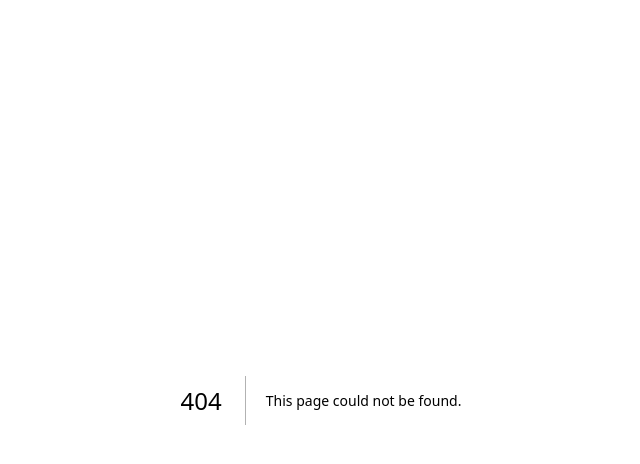
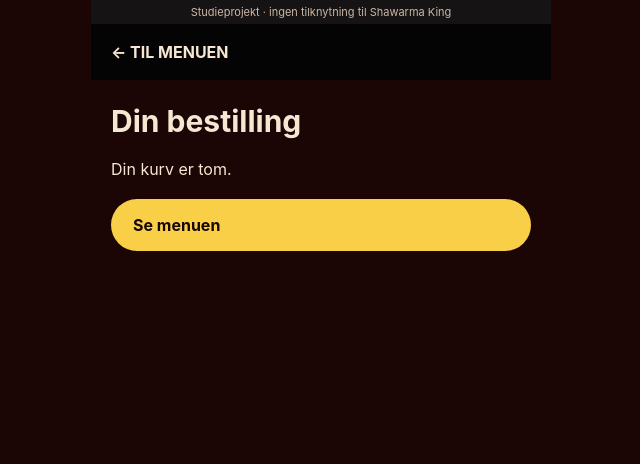
Before and after one commit to Jarl002/Shawarma-King, a Next.js app: page /kurv in a window 1280 px wide. Before the commit this address had no page. Shown: the top 464 px of the page, without its empty margins (319-959 px from the left). Built offline with nearby package versions, Linux system fonts and the light colour scheme.

Commit message:
Vis og redigér den aktive kurv

```diff
--- a/app/cart.tsx
+++ b/app/cart.tsx
@@ -10,7 +10,7 @@ export type CartItem = {
   quantity: number;
 };
 
-function itemKey(item: CartItem) {
+export function itemKey(item: CartItem) {
   return JSON.stringify([item.productId, item.choices, item.unitPrice]);
 }
 
@@ -28,10 +28,22 @@ function useCartState() {
     });
   }
 
+  function changeQuantity(key: string, delta: number) {
+    setItems((current) => current
+      .map((line) => itemKey(line) === key
+        ? { ...line, quantity: line.quantity + delta }
+        : line)
+      .filter((line) => line.quantity > 0));
+  }
+
+  function clearCart() {
+    setItems([]);
+  }
+
   const count = items.reduce((sum, item) => sum + item.quantity, 0);
   const total = items.reduce((sum, item) => sum + item.unitPrice * item.quantity, 0);
 
-  return { items, count, total, addItem };
+  return { items, count, total, addItem, changeQuantity, clearCart };
 }
 
 const CartContext = createContext<ReturnType<typeof useCartState> | null>(null);
--- /dev/null
+++ b/app/kurv/cart-view.tsx
@@ -0,0 +1,47 @@
+"use client";
+
+import Link from "next/link";
+import { itemKey, useCart } from "../cart";
+import menuStyles from "../menu/menu.module.css";
+import styles from "./cart.module.css";
+
+export default function CartView() {
+  const { items, total, changeQuantity, clearCart } = useCart();
+
+  if (items.length === 0) {
+    return (
+      <>
+        <p>Din kurv er tom.</p>
+        <Link className={menuStyles.cartSummary} href="/menu">Se menuen</Link>
+      </>
+    );
+  }
+
+  return (
+    <>
+      <button className={styles.reset} type="button" onClick={clearCart}>Nulstil</button>
+      <ul className={menuStyles.products}>
+        {items.map((item) => {
+          const key = itemKey(item);
+          const choiceLabel = [item.name, ...item.choices].join(", ");
+
+          return (
+            <li key={key} className={styles.line}>
+              <div>
+                <h2>{item.name}</h2>
+                {item.choices.length > 0 && <p>{item.choices.join(" · ")}</p>}
+                <strong>{item.unitPrice * item.quantity} kr.</strong>
+              </div>
+              <div className={styles.quantity} role="group" aria-label={`Antal for ${choiceLabel}`}>
+                <button type="button" onClick={() => changeQuantity(key, -1)} aria-label={`Fjern én ${choiceLabel}`}>−</button>
+                <output>{item.quantity}</output>
+                <button type="button" onClick={() => changeQuantity(key, 1)} aria-label={`Tilføj én ${choiceLabel}`}>+</button>
+              </div>
+            </li>
+          );
+        })}
+      </ul>
+      <p className={styles.total} aria-live="polite">I alt <strong>{total} kr.</strong></p>
+    </>
+  );
+}
--- /dev/null
+++ b/app/kurv/cart.module.css
@@ -0,0 +1,38 @@
+.line {
+  display: flex;
+  align-items: center;
+  justify-content: space-between;
+  gap: 12px;
+  padding: 14px;
+  border-radius: 18px;
+  background: #2c0b09;
+}
+
+.line h2 { margin: 0; font-size: 1rem; }
+.line p { margin: 4px 0; color: #cbb7a5; font-size: 0.8125rem; }
+.line strong, .reset { color: var(--accent); }
+
+.quantity {
+  display: flex;
+  align-items: center;
+  border-radius: 999px;
+  background: #411513;
+}
+
+.quantity button, .reset {
+  min-width: 44px;
+  min-height: 44px;
+  border: 0;
+  border-radius: 999px;
+  background: transparent;
+  color: inherit;
+  cursor: pointer;
+}
+
+.reset { color: var(--accent); }
+
+.total {
+  display: flex;
+  justify-content: space-between;
+  margin-top: 20px;
+}
--- /dev/null
+++ b/app/kurv/page.tsx
@@ -0,0 +1,21 @@
+import type { Metadata } from "next";
+import Link from "next/link";
+import menuStyles from "../menu/menu.module.css";
+import CartView from "./cart-view";
+
+export const metadata: Metadata = { title: "Din bestilling | Shawarma King Aarhus" };
+
+export default function CartPage() {
+  return (
+    <div className={menuStyles.screen}>
+      <header className={menuStyles.header}>
+        <p>Studieprojekt · ingen tilknytning til Shawarma King</p>
+        <Link href="/menu">← Til menuen</Link>
+      </header>
+      <main className={menuStyles.content}>
+        <h1>Din bestilling</h1>
+        <CartView />
+      </main>
+    </div>
+  );
+}
--- a/app/menu/menu-products.tsx
+++ b/app/menu/menu-products.tsx
@@ -48,9 +48,9 @@ export default function MenuProducts() {
           </li>
         ))}
       </ul>
-      <p className={styles.cartSummary} aria-live="polite">
-        <span>Din bestilling · {count}</span><span>{total} kr.</span>
-      </p>
+      <Link href="/kurv" className={styles.cartSummary}>
+        <span aria-live="polite">Se bestilling · {count}</span><span>{total} kr.</span>
+      </Link>
     </>
   );
 }
--- a/app/menu/menu.module.css
+++ b/app/menu/menu.module.css
@@ -195,3 +195,7 @@
   color: #160704;
   font-weight: 750;
 }
+
+.cartSummary {
+  text-decoration: none;
+}
```
Also changed, not shown: 1 other file (tests, documents, lock files or other folders).
